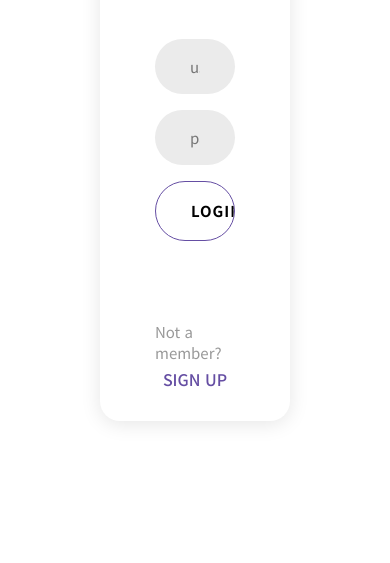
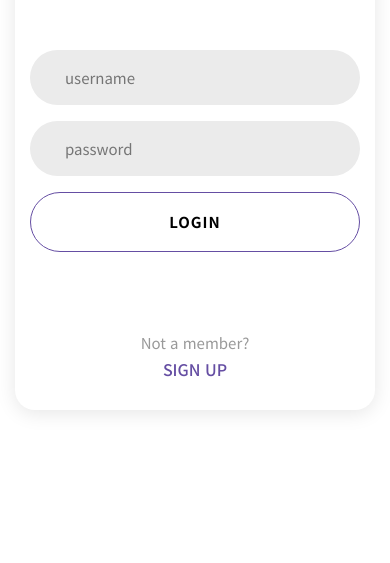
Before and after one commit to ji-silver/Portfolio-Project, a plain HTML site: page login.html in a window 390 px wide. Shown: the part 281-844 px from the top of the page. Drawn offline with nearby package versions, Linux system fonts and the light colour scheme.

Commit message:
Fix media queries

```diff
--- a/css/style.css
+++ b/css/style.css
@@ -293,7 +293,7 @@ header.show .nav_list{
 }
 
 @media screen and (max-width: 760px) {
-    section, header {
+    .index, header {
         padding: 40px;
     }
 
@@ -445,3 +445,15 @@ header.show .nav_list{
     text-transform: uppercase;
     font-weight: 500;
 }
+
+@media screen and (max-width: 960px) {
+    .login {
+        padding: 15px;
+        margin: 0 auto;
+    }
+
+    .login_form {
+        padding-right: 15px;
+        padding-left: 15px;
+    }
+}
```
